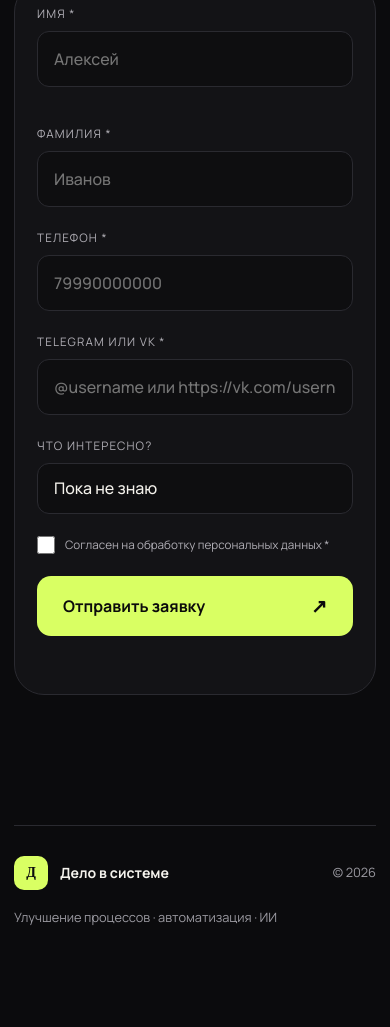
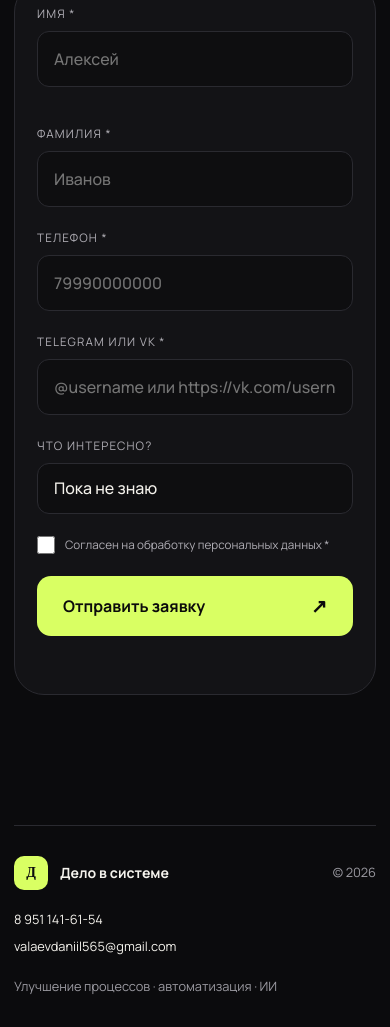
Before and after one commit to valaevdaniil565-ops/bottgai, a website: page public/index.html in a window 390 px wide. Shown: the part 9363-10390 px from the top of the page. Before the commit the page ends 10321 px from the top, so only its background shows below. Drawn offline with Linux system fonts and the light colour scheme; a web font is replaced by a local one.

Commit message:
Add temporary phone and email contacts

```diff
--- /dev/null
+++ b/public/footer.css
@@ -0,0 +1,41 @@
+.footer-contacts {
+  display: flex;
+  flex-direction: column;
+  gap: 3px;
+}
+
+.footer-contacts a {
+  color: var(--text);
+  text-decoration: none;
+  transition: color .25s;
+}
+
+.footer-contacts a:hover {
+  color: var(--lime);
+}
+
+@media (max-width: 900px) {
+  .footer {
+    flex-wrap: wrap;
+    gap: 20px;
+  }
+
+  .footer-contacts {
+    order: 3;
+    width: 100%;
+    flex-direction: row;
+    gap: 22px;
+  }
+
+  .footer p {
+    order: 4;
+    width: 100%;
+  }
+}
+
+@media (max-width: 600px) {
+  .footer-contacts {
+    flex-direction: column;
+    gap: 7px;
+  }
+}
--- a/public/index.html
+++ b/public/index.html
@@ -10,6 +10,7 @@
   <link rel="preconnect" href="https://fonts.gstatic.com" crossorigin>
   <link href="https://fonts.googleapis.com/css2?family=Manrope:wght@400;500;600;700&family=Unbounded:wght@500;600&display=swap" rel="stylesheet">
   <link rel="stylesheet" href="/styles.css">
+  <link rel="stylesheet" href="/footer.css">
   <script src="/script.js" defer></script>
 </head>
 <body>
@@ -137,6 +138,14 @@
     </section>
   </main>
 
-  <footer class="footer shell"><a class="brand" href="#top"><span class="brand-mark">Д</span><span>Дело в системе</span></a><p>Улучшение процессов · автоматизация · ИИ</p><span>© 2026</span></footer>
+  <footer class="footer shell">
+    <a class="brand" href="#top"><span class="brand-mark">Д</span><span>Дело в системе</span></a>
+    <div class="footer-contacts">
+      <a href="tel:+79511416154">8 951 141-61-54</a>
+      <a href="mailto:valaevdaniil565@gmail.com">valaevdaniil565@gmail.com</a>
+    </div>
+    <p>Улучшение процессов · автоматизация · ИИ</p>
+    <span>© 2026</span>
+  </footer>
 </body>
 </html>
```
